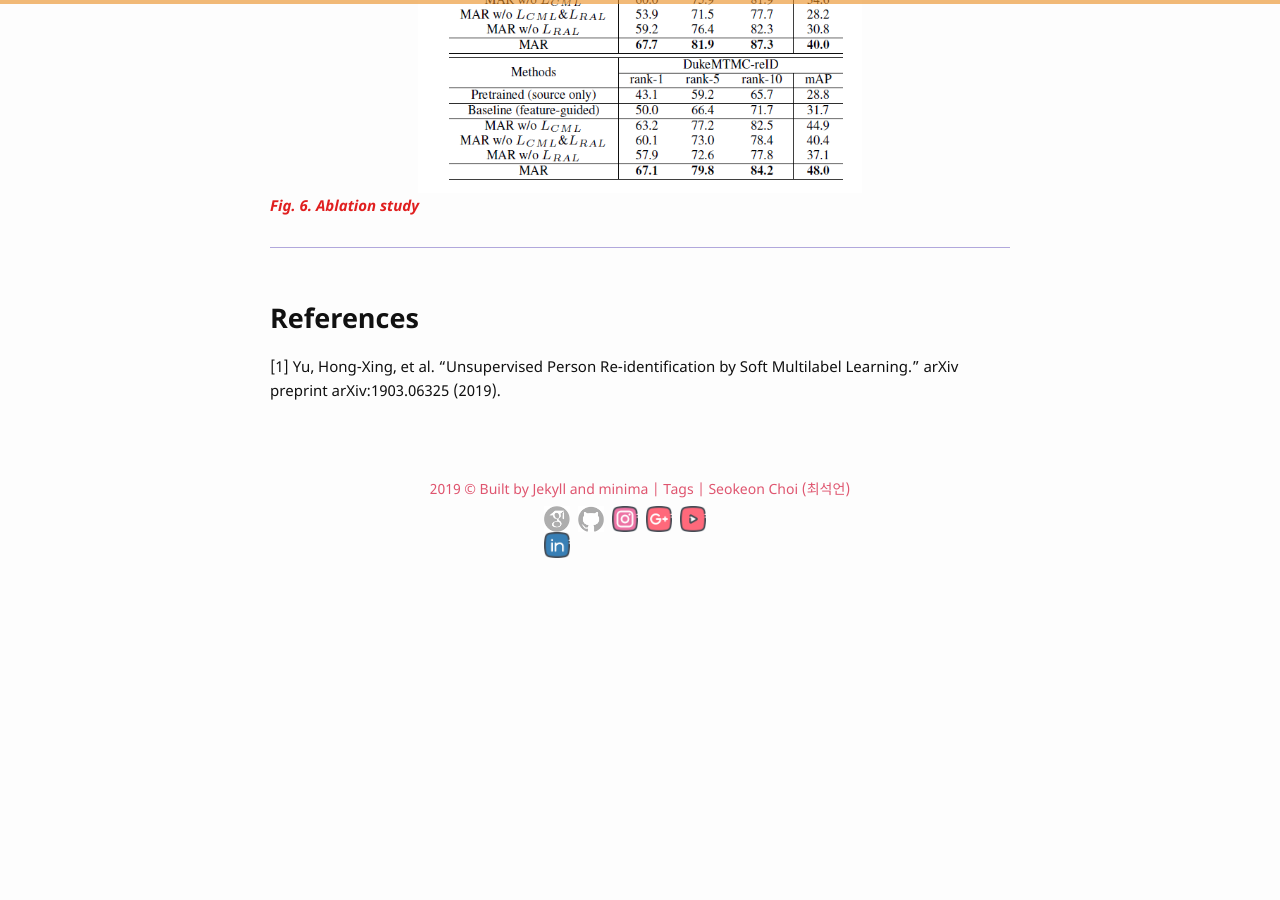
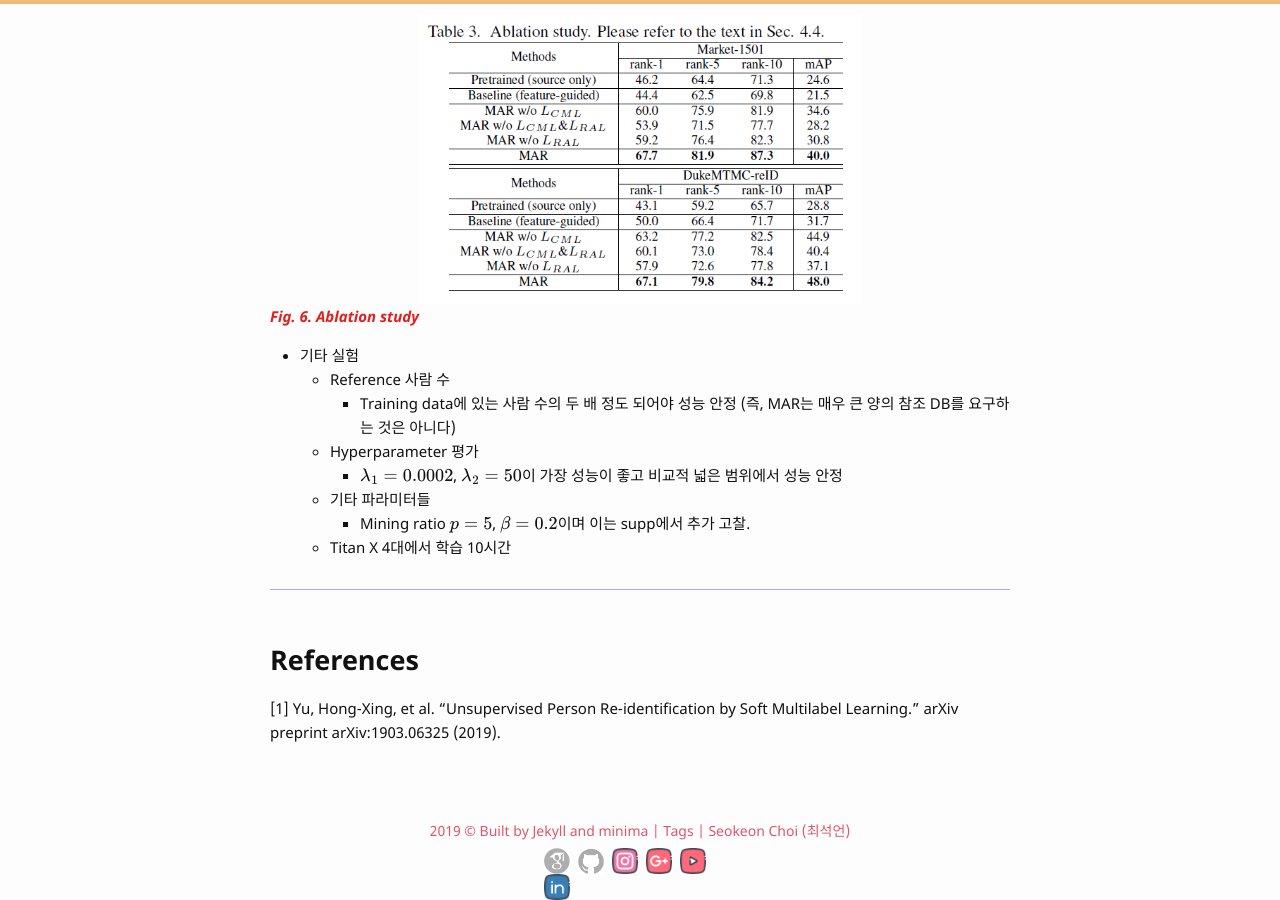
Before and after one commit to bismex/bismex.github.io, a Jekyll site: the page built from _posts/2019-07-04-MAR.md, in a window 1280 px wide and 900 px high, scrolled down 6518 px. Built offline with Jekyll 4.4.1, drawn with Linux system fonts in a browser that asks for light colours; formulas are drawn with MathJax 3; before the commit the page ends 7076 px from its top, so only the background shows below that; some of the changed text lies outside the part shown.

Commit message:
Update 2019-07-04-MAR.md

```diff
--- a/_posts/2019-07-04-MAR.md
+++ b/_posts/2019-07-04-MAR.md
@@ -146,6 +146,10 @@ tags: CV re-id unsupervised
 
 ## Experimental results
 
+- 성능 비교
+  - Hand craft: LOMO BoW, DIC, ISR, UDML
+  - Pseudo label learning: CAMEL, DECAMEL, PUL
+  - Unsupervised DA: TJ-AIDL, PTGAN, SPGAN, HHL
 
 <br/>
 ![picture]({{ '/assets/images/MAR05.png' | relative_url }})
@@ -158,7 +162,14 @@ tags: CV re-id unsupervised
 {: style="width: 60%;" class="center"}
 <span style="color: #e01f1f;">***Fig. 6. Ablation study***</span>
 
-
+- 기타 실험
+  - Reference 사람 수
+    - Training data에 있는 사람 수의 두 배 정도 되어야 성능 안정 (즉, MAR는 매우 큰 양의 참조 DB를 요구하는 것은 아니다)
+  - Hyperparameter 평가
+    - $$\lambda_1 = 0.0002$$, $$\lambda_2 = 50$$이 가장 성능이 좋고 비교적 넓은 범위에서 성능 안정
+  - 기타 파라미터들
+    - Mining ratio $$p=5%$$, $$\beta=0.2$$이며 이는 supp에서 추가 고찰.
+  - Titan X 4대에서 학습 10시간
 
 ---
 
```
